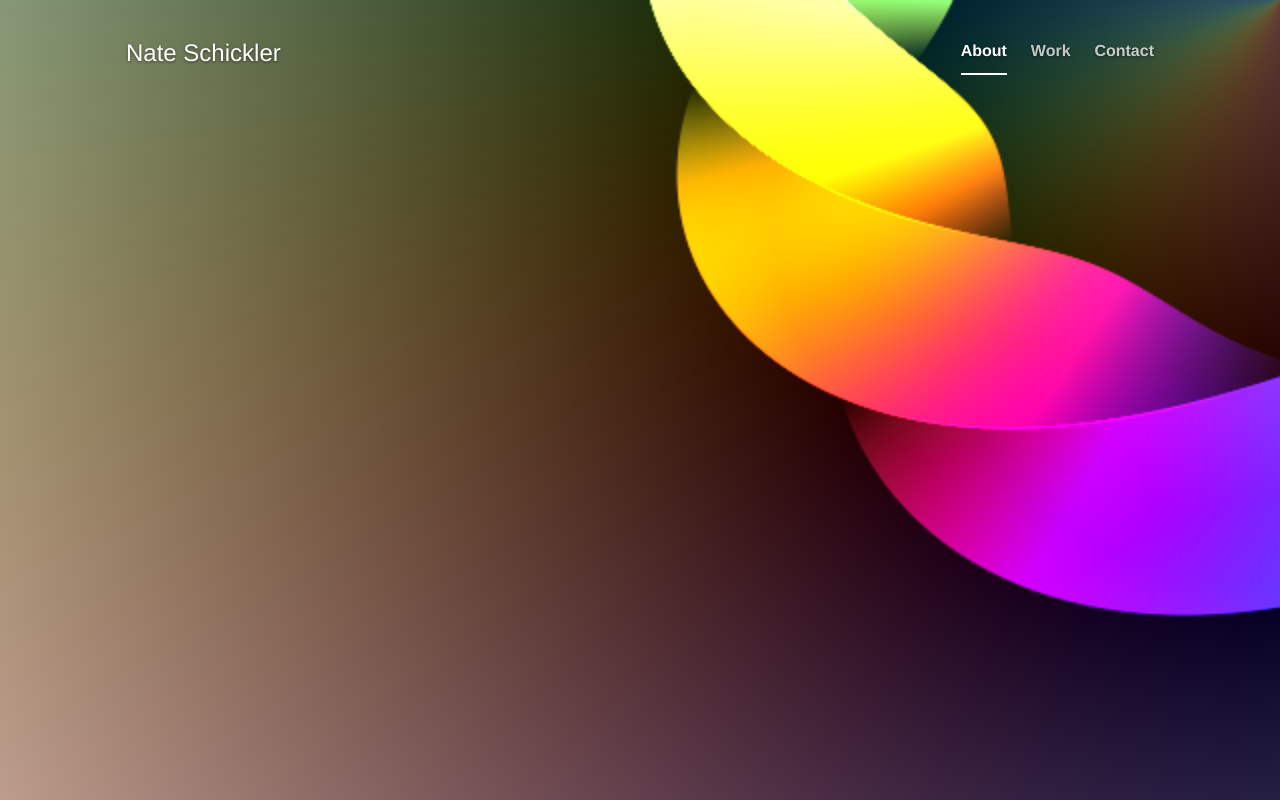
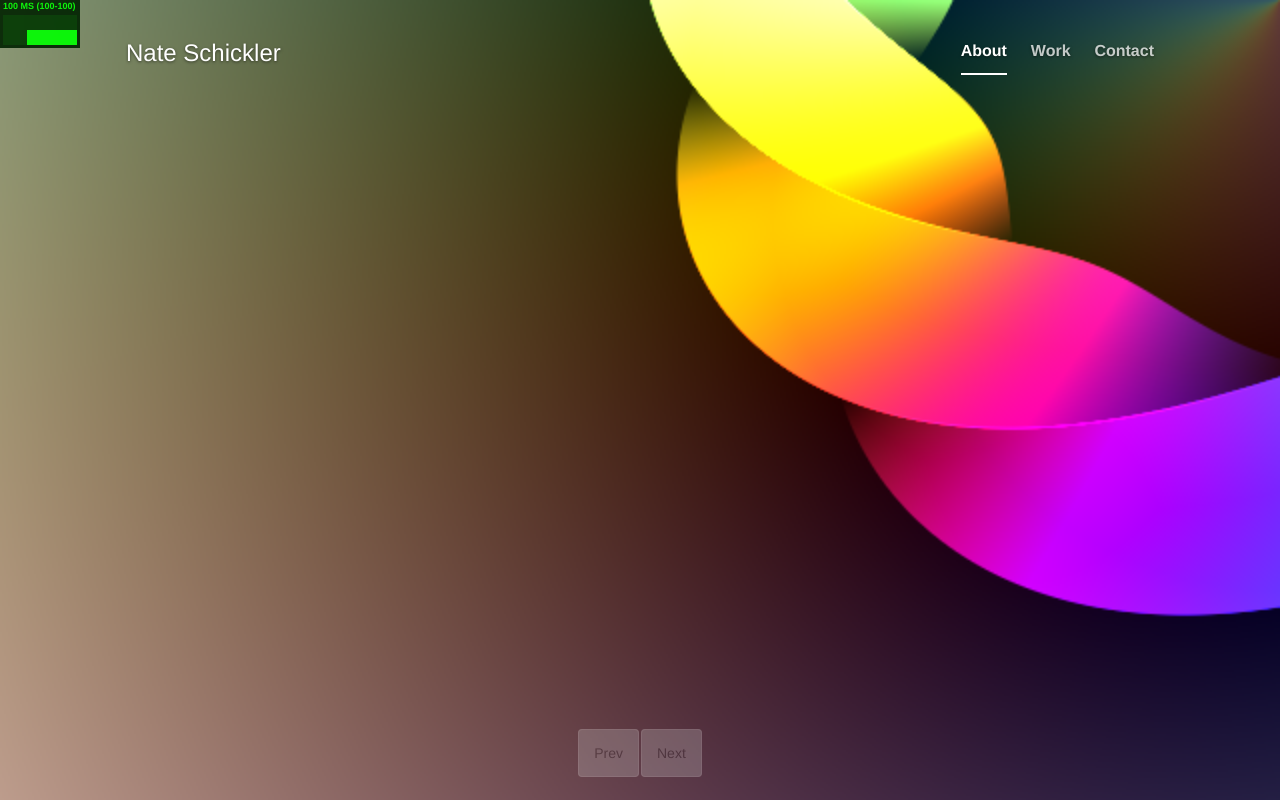
Before and after one commit to zeladada/nateschickler-site, a plain HTML site: page index.html in a window 1280 px wide. Drawn offline with nearby package versions, Linux system fonts and the light colour scheme; animation ran at ten frames a second.

Commit message:
Added new buttons and pausing

```diff
--- a/cover.css
+++ b/cover.css
@@ -18,7 +18,6 @@ a:hover {
     background-color: #fff;
     border: 1px solid #fff;
 }
-
 
 /*
  * Base structure
@@ -54,29 +53,85 @@ body {
     margin-left: auto;
 }
 
-#welcome {
-    height: 100vh;
-    width: 100%; /* For those good old-fashioned browsers with no vw or calc() support */
-}
-
-#top-animation {
-    height: 100vh;
-    width: 100%; /* For those good old-fashioned browsers with no vw or calc() support */
-    background: black;
-}
-
 /* Padding for spacing */
 .inner {
     padding: 30px;
 }
 
+#top-animation {
+    background-color: black;
+}
+
+#display {
+    position: relative;
+}
+
+.shaderControls {
+    position: relative;
+    top: -63px;
+    background-color: lightgrey;
+    transition-duration: 0.3s;
+    text-align: center;
+    padding: 15px;
+    cursor: pointer;
+    opacity: 0.25;
+    display: inline;
+    margin: 1px;
+}
+
+.shaderControls span {
+    cursor: pointer;
+    display: inline-block;
+    position: relative;
+    transition: 0.5s;
+}
+
+.shaderControls:hover {
+    opacity: 1;
+}
+
+#rightButton span:after {
+    content: '\00bb';
+    position: absolute;
+    opacity: 0;
+    top: 0;
+    right: -20px;
+    transition: 0.5s;
+}
+
+#rightButton:hover span {
+    padding-right: 25px;
+}
+
+#rightButton:hover span:after {
+    opacity: 1;
+    right: 0;
+}
+
+#leftButton span:after {
+    content: '\00ab';
+    position: absolute;
+    opacity: 0;
+    top: 0;
+    left: -20px;
+    transition: 0.5s;
+}
+
+#leftButton:hover span {
+    padding-left: 25px;
+}
+
+#leftButton:hover span:after {
+    opacity: 1;
+    left: 0;
+}
 
 /*
  * Header
  */
 .masthead-brand {
-    margin-top: 10px;
-    margin-bottom: 10px;
+    margin-top: 0;
+    margin-bottom: 0;
 }
 
 .masthead-nav > li {
@@ -117,7 +172,6 @@ body {
     }
 }
 
-
 /*
  * Cover
  */
@@ -141,24 +195,21 @@ body {
     color: rgba(255,255,255,.5);
 }
 
-
 /*
  * Affix and center
  */
 @media (min-width: 768px) {
     /* Pull out the header and footer */
+    .masthead-brand {
+        margin-top: 10px;
+        margin-bottom: 10px;
+    }
+
     .masthead {
         position: fixed;
         display: table;
         margin: 0 auto;
         top: 0;
-    }
-    .footer {
-        position: fixed;
-        bottom: 0;
-    }
-    /* Start the vertical centering */
-    .site-wrapper-inner {
         vertical-align: middle;
     }
     /* Handle the widths */
--- a/index.html
+++ b/index.html
@@ -43,10 +43,14 @@
                 </div>
             </div>
 
+
             <div id="top-animation">
 
             </div>
+
         </div>
+
+
 
 
         <div class="cover-container">
@@ -150,7 +154,7 @@
             </div>
 
             <footer>
-                <p>&copy; 2017 Nathaniel Schickler</p>
+                <p>Nathaniel Schickler, 2017</p>
             </footer>
 
         </div>
--- a/js/main.js
+++ b/js/main.js
@@ -3,27 +3,26 @@ var geometry, material, mesh;
 var container;
 var uniforms;
 var stats;
+var id;
 
 var shaderPath = 'shaders/';
 var shaderFiles = [
+    'fastWater.glsl',
+    'lcdGradient.glsl',
     'causticsWater.glsl',
     'clouds.glsl',
-    'fastWater.glsl',
+    'fractal3D.glsl',
+    'ring.glsl',                //default
+    'ink.glsl',
     'fractal3-Kaleidoscope.glsl',
-    'ring.glsl',
-    'ink.glsl',
-    'lcdGradient.glsl',
-    'powGradient.glsl',
     'stars1.glsl',
-    'sunset.glsl',
-    'text.glsl',
     'windwaker.glsl',
-    'fractal3D.glsl',
-    'perlin.glsl'
+    'perlin.glsl',
+    'text.glsl'
 ];
 
 //var shaderFileIndex = Math.floor(Math.random() * shaderFiles.length);
-var shaderFileIndex = 4; //4
+var shaderFileIndex = 5; //5
 var shaderFile = shaderFiles[shaderFileIndex];
 
 var startTime = Date.now();
@@ -31,10 +30,14 @@ var isMobileDevice = ((typeof window.orientation !== "undefined") || (navigator.
 var renderScale = 1/4;
 var framerate = 60;
 var renderOnMouseMove = false;
+var paused = false;
+var pausedTime;
 
-var leftKey = 37, leftA =65, rightKey = 39, rightD = 68;
+var leftKey = 37, leftA = 65, rightKey = 39, rightD = 68, space = 32;
 
 function init() {
+    stats = new Stats();
+    stats.showPanel(1);
 
     container = document.getElementById( 'top-animation' );
 
@@ -48,6 +51,11 @@ function init() {
     if (isMobileDevice) {
         console.log("running cube animation");
         window.addEventListener('resize', onWindowResizeMobile, false);
+
+        $("#top-animation").click(function(){
+            onButtonPress('pause');
+        });
+
         initCube(container);
     } else {
         console.log("loading shader");
@@ -55,16 +63,32 @@ function init() {
         container.addEventListener('mousemove', onMouseMove, false);
         window.addEventListener('keydown', onKeyDown, false);
         initShaders(container);
+
+        $("#welcome").append(
+            '<div id="display" class="clearfix">'
+            + '<a id="leftButton" href="#" class="shaderControls btn btn-md btn-default"><span>Prev</span></a>'
+            + '<a id="rightButton" href="#" class="shaderControls btn btn-md btn-default"><span>Next</span></a>'
+            + '<h4>Use the above buttons or arrow keys to load a new pixel shader.<br>Press space to pause.</h4>'
+            +'</div>'
+        );
+
+        $("#leftButton").click(function () {
+            onButtonPress('left');
+        });
+        $("#rightButton").click(function () {
+            onButtonPress('right');
+        });
+
+        console.log("loaded " + shaderFile);
     }
 
-    console.log("loaded " + shaderFile);
+    requestAnimationFrame( animate );
 
-    requestAnimationFrame( animate );
+    container.appendChild(stats.dom);
 }
 
 function initShaders() {
-    stats = new Stats();
-    //stats.showPanel(0);
+
 
     camera = new THREE.Camera();
     camera.position.z = 1;
@@ -97,7 +121,6 @@ function initShaders() {
     renderer.setPixelRatio( window.devicePixelRatio * renderScale );
     renderer.setSize(window.innerWidth, window.innerHeight);
     container.appendChild( renderer.domElement );
-    //container.appendChild(stats.dom);
 }
 
 function initCube() {
@@ -123,7 +146,9 @@ function animate(time) {
 
     setTimeout( function() {
 
-        requestAnimationFrame( animate );
+        if(!paused) {
+            id = requestAnimationFrame( animate );
+        }
 
     }, 1000 / framerate );
 
@@ -174,13 +199,36 @@ function onMouseMove(event) {
 
 function onKeyDown(event) {
     if(event.keyCode === leftA || event.keyCode === leftKey) {
-        shaderFileIndex = ((shaderFileIndex - 1) < 0) ? (shaderFiles.length - 1) : (shaderFileIndex - 1);
-        shaderFile = shaderFiles[shaderFileIndex];
-        reloadShaders();
+        onButtonPress('left');
     } else if (event.keyCode === rightD || event.keyCode === rightKey) {
-        shaderFileIndex = (++shaderFileIndex)%shaderFiles.length;
-        shaderFile = shaderFiles[shaderFileIndex];
-        reloadShaders();
+        onButtonPress('right');
+    } else if (event.keyCode === space) {
+        event.preventDefault();
+        onButtonPress('pause');
+    }
+}
+
+function onButtonPress(arg) {
+    switch (arg) {
+        case 'left':
+            shaderFileIndex = ((shaderFileIndex - 1) < 0) ? (shaderFiles.length - 1) : (shaderFileIndex - 1);
+            shaderFile = shaderFiles[shaderFileIndex];
+            reloadShaders();
+            break;
+        case 'right':
+            shaderFileIndex = (++shaderFileIndex)%shaderFiles.length;
+            shaderFile = shaderFiles[shaderFileIndex];
+            reloadShaders();
+            break;
+        case 'pause':
+            if(paused) { //unpausing now, adjust start time for seamless rendering
+                startTime = startTime + (Date.now() - pausedTime);
+            } else { //pausing now, record when
+                pausedTime = Date.now();
+            }
+
+            paused = !paused;
+            requestAnimationFrame( animate );
     }
 }
 
@@ -202,8 +250,7 @@ function reloadShaders() {
     material = new THREE.ShaderMaterial( {
         uniforms: uniforms,
         vertexShader: document.getElementById( 'surfaceVertexShader' ).textContent,
-        fragmentShader: shaderText,
-
+        fragmentShader: shaderText
     } );
 
     mesh = new THREE.Mesh( geometry, material );
@@ -211,6 +258,8 @@ function reloadShaders() {
 
     renderer.setPixelRatio( window.devicePixelRatio * renderScale );
     renderer.setSize(window.innerWidth, window.innerHeight);
+
+    render();
 }
 
 function getRendererDirectives(shaderText) {
```
